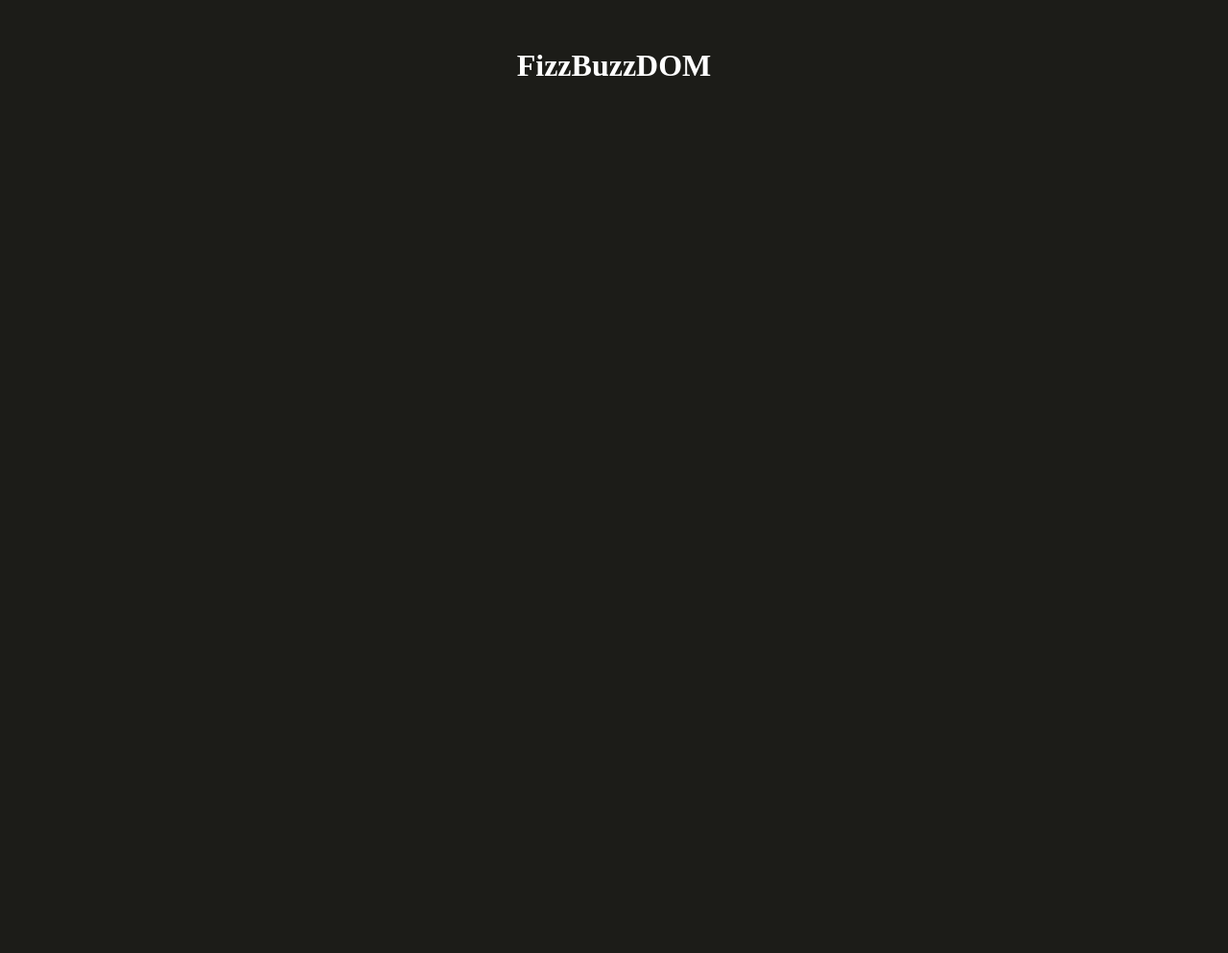
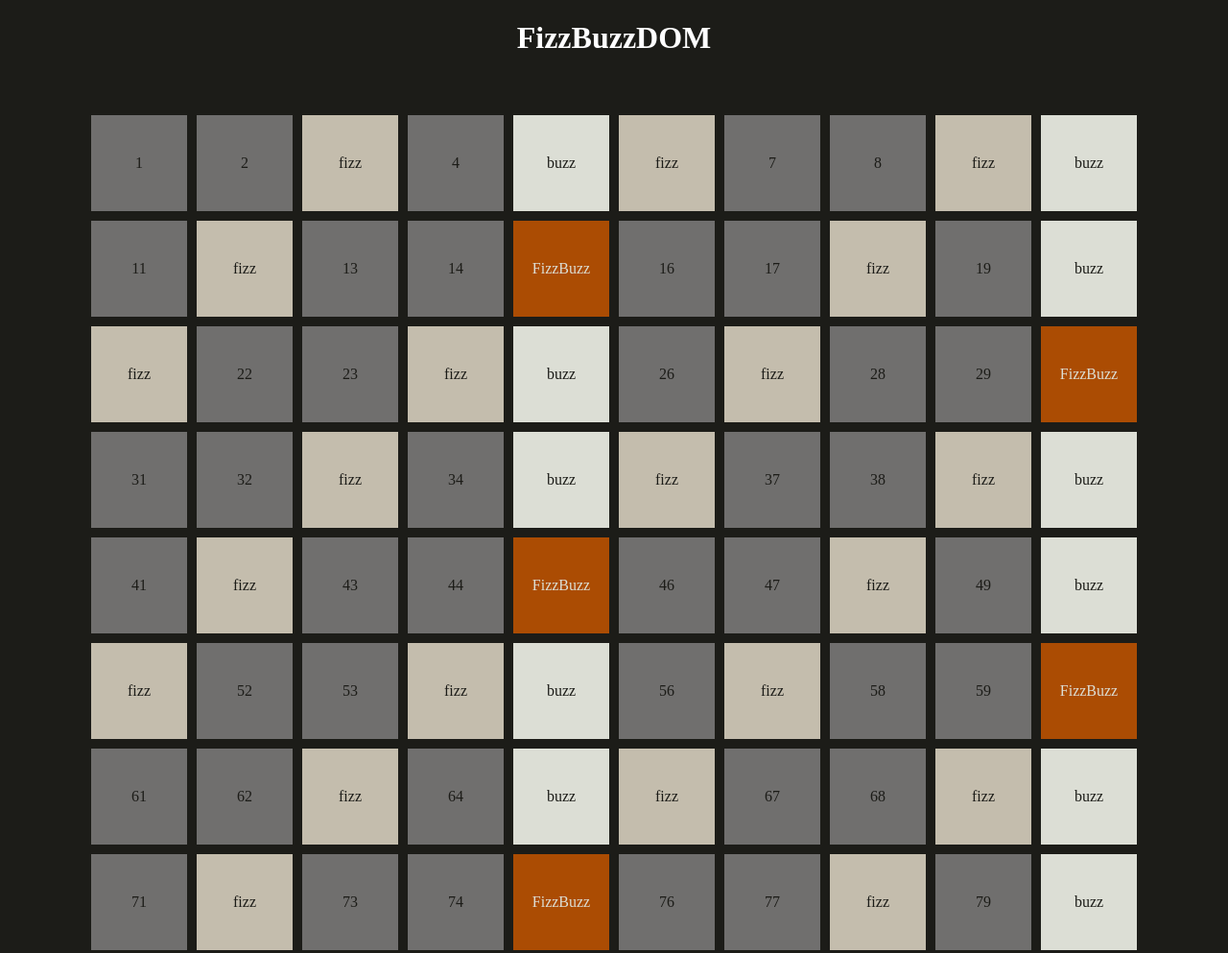
Before and after one commit to Giaki22/js-fizzbuzzdom, a plain HTML site: page index.html in a window 1280 px wide. Shown: the top 993 px of the page at 96% size. Before the commit the page ends 800 px from the top, so only its background shows below. Drawn offline with Linux system fonts and the light colour scheme.

Commit message:
+ Milestone 2 + 3

```diff
--- a/css/style.css
+++ b/css/style.css
@@ -1,22 +1,28 @@
 *{
-    margin:0;
-    padding:0;
-    box-sizing:border-box;
     background-color: #1c1c18;
+    box-sizing: border-box;
+}
+body{
+    text-align: center;
+    color: white;
 }
 .container{
-    max-width: 1000px;
+    max-width: 1200px;
     display: flex;
     flex-flow: row wrap;
     margin: auto;
     color: white;
     justify-content: center;
-    padding: 50px;
+    padding: 40px;
+    gap: 10px;
 }
 .num{
     width: 100px;
     height: 100px;
     background-color: #706f6e;
+    text-align: center;
+    line-height: 100px;
+    color: #1c1c18;
 }
 .fizz{
     background-color: #c4bdad;
@@ -26,4 +32,5 @@
 }
 .fizzbuzz{
     background-color: #ab4c03;
+    color: #dcded5;
 }
--- a/index.html
+++ b/index.html
@@ -8,8 +8,8 @@
     <title>Document</title>
 </head>
 <body>
+    <h1>FizzBuzzDOM</h1>
     <div class="container">
-        <h1>FizzBuzzDOM</h1>
     </div>
     <script src="js/main.js"></script>
 </body>
--- a/js/main.js
+++ b/js/main.js
@@ -1,14 +1,26 @@
+const containerFizzBuzz = document.querySelector(".container");
+
 for (let i = 1; i < 101; i++) {
+    const box = document.createElement("div");
+    containerFizzBuzz.appendChild(box);
+    box.classList.add("num");
     if ((i % 3 == 0) && (i % 5 == 0)) {
         console.log(`FizzBuzz ${i}`);
+        box.classList.add("fizzbuzz");
+        box.innerHTML = "FizzBuzz";
     }
     else if (i % 3 == 0) {
         console.log(`Fizz ${i}`);
+        box.classList.add("fizz");
+        box.innerHTML = "fizz";
     }
     else if (i % 5 == 0) {
         console.log(`Buzz ${i}`);
+        box.classList.add("buzz");
+        box.innerHTML = "buzz";
     }
     else {
         console.log(i);
+        box.innerHTML = i;
     }
-  }
+};
```
